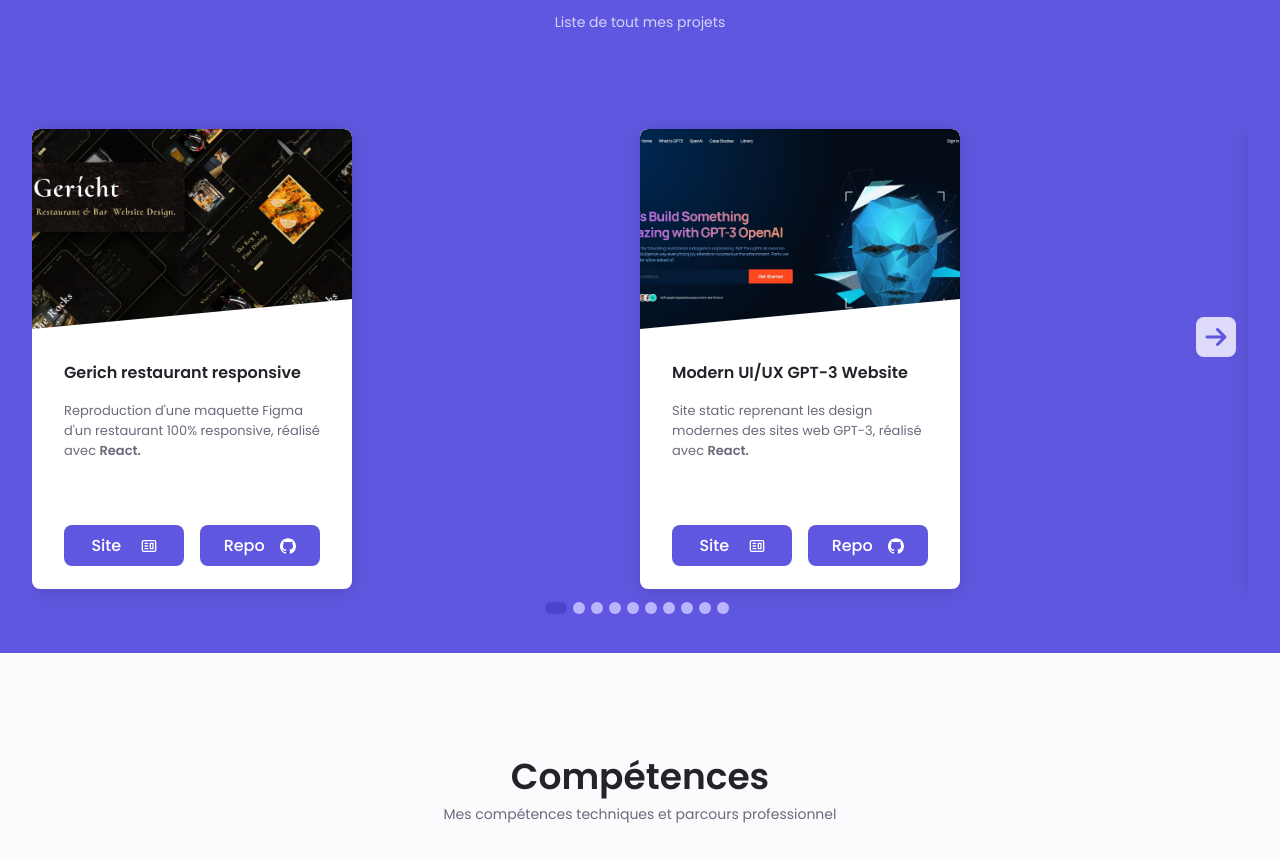
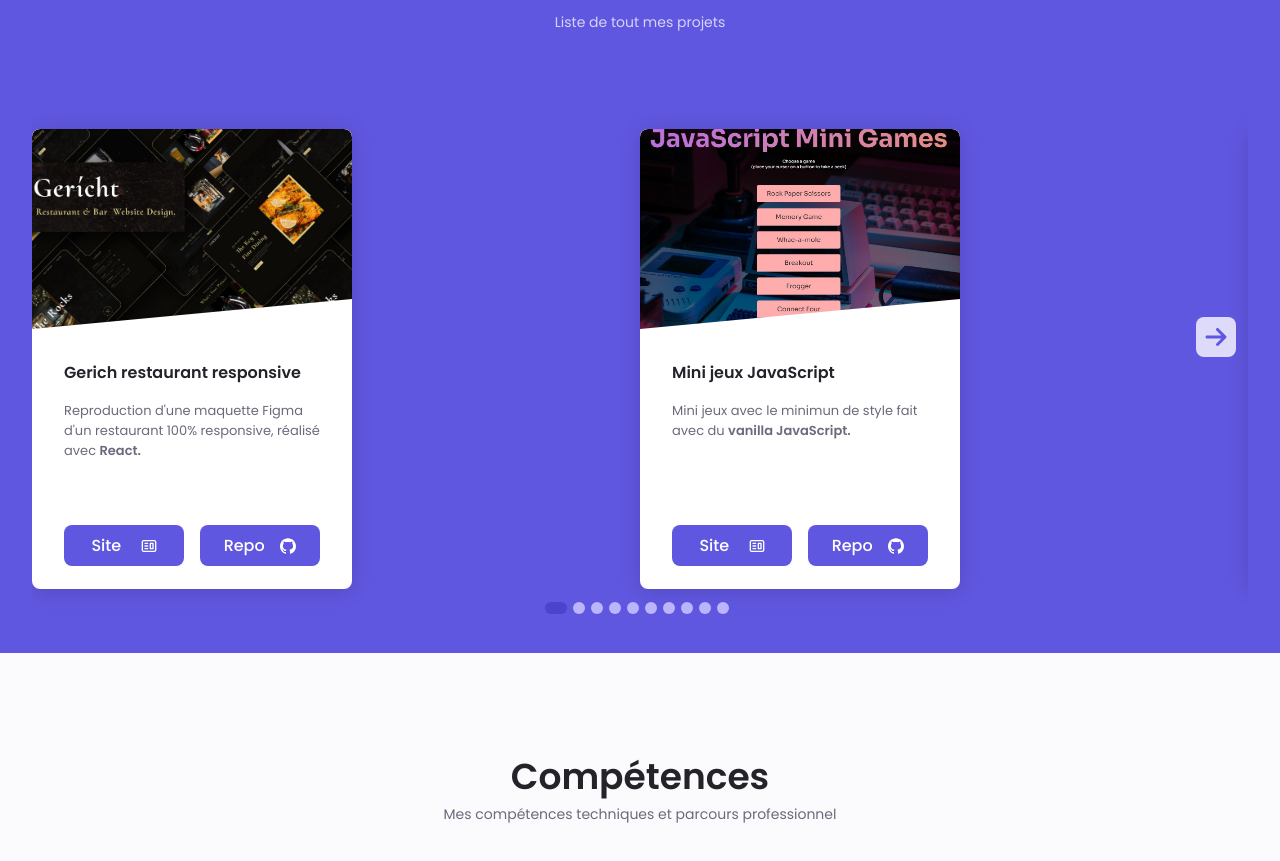
Before and after one commit to FabKaiz/portfolio-react, a React (Create React App) app: page / in a window 1280 px wide. Shown: the part 1841-2702 px from the top of the page. Built offline with nearby package versions, Linux system fonts and the light colour scheme; no server answers.

Commit message:
added data

```diff
--- a/src/constants/data.js
+++ b/src/constants/data.js
@@ -11,7 +11,15 @@
     projectRepo: 'https://github.com/FabKaiz/gerich-restaurant',
     img: images.Port14,
     codeLanguage: 'React'
-
+  },
+  {
+    id: 20,
+    title: 'Mini jeux JavaScript',
+    description: `Mini jeux avec le minimun de style fait avec du`,
+    projectSite: 'https://javascript-minigames.netlify.app/',
+    projectRepo: 'https://github.com/FabKaiz/javascript-games',
+    img: images.JavaScriptGame,
+    codeLanguage: 'vanilla JavaScript'
   },
   {
     id: 2,
@@ -192,7 +200,7 @@
     codeLanguage: 'Ruby on Rails'
   },
   //   {
-  //   id: 19,
+  //   id: 20,
   //   title: '',
   //   description: ``,
   //   projectSite: '',
--- a/src/constants/images.js
+++ b/src/constants/images.js
@@ -36,6 +36,7 @@
 import ruby from '../assets/ruby.png';
 import rails from '../assets/rails.png';
 import analytics from '../assets/analytics.jpg';
+import JavaScriptGame from '../assets/JavascriptGame.jpg';
 
 // eslint-disable-next-line import/no-anonymous-default-export
 export default {
@@ -77,4 +78,5 @@
   ruby,
   rails,
   analytics,
+  JavaScriptGame,
 };
```
Also changed, not shown: src/assets/JavascriptGame.jpg (added).
